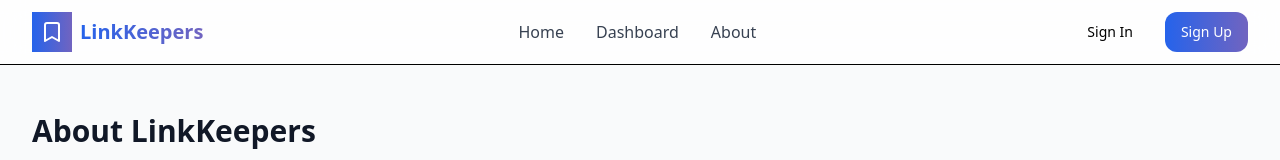
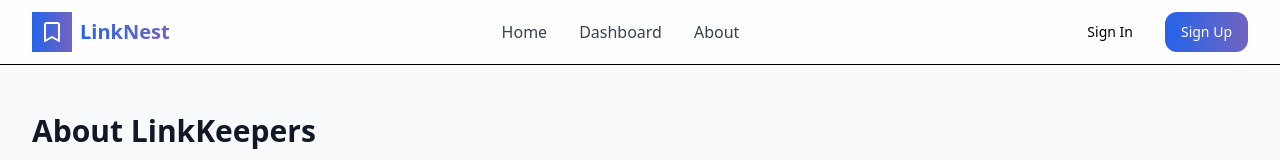
Before and after one commit to ayushsoni02/LinkNest, a React (Vite) app in the folder MindVault-FE/: page /about in a window 1280 px wide. Shown: the top 160 px of the page. Built offline with nearby package versions, Linux system fonts and the light colour scheme.

Commit message:
Do some changes

```diff
--- a/MindVault-FE/index.html
+++ b/MindVault-FE/index.html
@@ -2,11 +2,11 @@
 <html lang="en">
   <head>
     <meta charset="UTF-8" />
-    <link rel="icon" type="image/svg+xml" href="/vite.svg" />
+    <link rel="icon" type="image/svg+xml" href="/bookmark-regular.svg" />
     <meta name="viewport" content="width=device-width, initial-scale=1.0" />
     <script async src="https://platform.twitter.com/widgets.js" charset="utf-8"></script>
 
-    <title>Vite + React + TS</title>
+    <title>LinkNest</title>
   </head>
   <body>
     <div id="root"></div>
--- a/MindVault-FE/src/components/Footer.tsx
+++ b/MindVault-FE/src/components/Footer.tsx
@@ -12,7 +12,7 @@ const Footer = () => {
               <div className="p-2 bg-gradient-to-r from-blue-600 to-purple-600 rounded-lg">
                 <Bookmark className="h-6 w-6 text-white" />
               </div>
-              <span className="text-xl font-bold">LinkKeepers</span>
+              <span className="text-xl font-bold">LinkNest</span>
             </div>
             <p className="text-gray-400 mb-6 max-w-md">
               The ultimate platform for saving, organizing, and rediscovering meaningful content from across the web. Never lose an important link again.
@@ -55,7 +55,7 @@ const Footer = () => {
 
         <div className="border-t border-gray-800 mt-12 pt-8 text-center">
           <p className="text-gray-400">
-            © 2024 Recallio. All rights reserved. Built with ❤️ for content curators.
+            © 2024 LinkNest. All rights reserved. Built with ❤️ for content curators.
           </p>
         </div>
       </div>
--- a/MindVault-FE/src/components/Navigation.tsx
+++ b/MindVault-FE/src/components/Navigation.tsx
@@ -84,7 +84,7 @@ const Navigation = () => {
               <Bookmark className="h-6 w-6 text-white" />
             </div>
             <Link to="/" className="text-xl font-bold bg-gradient-to-r from-blue-600 to-purple-600 bg-clip-text text-transparent">
-              LinkKeepers
+              LinkNest
             </Link>
           </div>
 
--- a/MindVault-FE/src/components/Sidebar.tsx
+++ b/MindVault-FE/src/components/Sidebar.tsx
@@ -33,7 +33,7 @@ export default function Sidebar() {
             <Logo />
           </div>
           {isExpanded && (
-            <span className="text-2xl font-bold text-gray-800">Cerebra</span>
+            <span className="text-2xl font-bold text-blue-900">LinkNest</span>
           )}
         </div>
         <button onClick={toggleSidebar} className="text-gray-600">
--- a/MindVault-FE/src/icons/Logo.tsx
+++ b/MindVault-FE/src/icons/Logo.tsx
@@ -3,7 +3,9 @@ const Logo = () => {
         // <svg xmlns="http://www.w3.org/2000/svg" fill="none" viewBox="0 0 24 24" stroke-width="1.5" stroke="currentColor" className="size-8  ">
         //     <path stroke-linecap="round" stroke-linejoin="round" d="M4.26 10.147a60.438 60.438 0 0 0-.491 6.347A48.62 48.62 0 0 1 12 20.904a48.62 48.62 0 0 1 8.232-4.41 60.46 60.46 0 0 0-.491-6.347m-15.482 0a50.636 50.636 0 0 0-2.658-.813A59.906 59.906 0 0 1 12 3.493a59.903 59.903 0 0 1 10.399 5.84c-.896.248-1.783.52-2.658.814m-15.482 0A50.717 50.717 0 0 1 12 13.489a50.702 50.702 0 0 1 7.74-3.342M6.75 15a.75.75 0 1 0 0-1.5.75.75 0 0 0 0 1.5Zm0 0v-3.675A55.378 55.378 0 0 1 12 8.443m-7.007 11.55A5.981 5.981 0 0 0 6.75 15.75v-1.5" />
         // </svg>
-        <svg xmlns="http://www.w3.org/2000/svg" viewBox="0 0 512 512" stroke-width="1.5" stroke="currentColor" className="size-8  "><path d="M184 0c30.9 0 56 25.1 56 56l0 400c0 30.9-25.1 56-56 56c-28.9 0-52.7-21.9-55.7-50.1c-5.2 1.4-10.7 2.1-16.3 2.1c-35.3 0-64-28.7-64-64c0-7.4 1.3-14.6 3.6-21.2C21.4 367.4 0 338.2 0 304c0-31.9 18.7-59.5 45.8-72.3C37.1 220.8 32 207 32 192c0-30.7 21.6-56.3 50.4-62.6C80.8 123.9 80 118 80 112c0-29.9 20.6-55.1 48.3-62.1C131.3 21.9 155.1 0 184 0zM328 0c28.9 0 52.6 21.9 55.7 49.9c27.8 7 48.3 32.1 48.3 62.1c0 6-.8 11.9-2.4 17.4c28.8 6.2 50.4 31.9 50.4 62.6c0 15-5.1 28.8-13.8 39.7C493.3 244.5 512 272.1 512 304c0 34.2-21.4 63.4-51.6 74.8c2.3 6.6 3.6 13.8 3.6 21.2c0 35.3-28.7 64-64 64c-5.6 0-11.1-.7-16.3-2.1c-3 28.2-26.8 50.1-55.7 50.1c-30.9 0-56-25.1-56-56l0-400c0-30.9 25.1-56 56-56z"/></svg>
+        // <svg xmlns="http://www.w3.org/2000/svg" viewBox="0 0 512 512" stroke-width="1.5" stroke="currentColor" className="size-8  "><path d="M184 0c30.9 0 56 25.1 56 56l0 400c0 30.9-25.1 56-56 56c-28.9 0-52.7-21.9-55.7-50.1c-5.2 1.4-10.7 2.1-16.3 2.1c-35.3 0-64-28.7-64-64c0-7.4 1.3-14.6 3.6-21.2C21.4 367.4 0 338.2 0 304c0-31.9 18.7-59.5 45.8-72.3C37.1 220.8 32 207 32 192c0-30.7 21.6-56.3 50.4-62.6C80.8 123.9 80 118 80 112c0-29.9 20.6-55.1 48.3-62.1C131.3 21.9 155.1 0 184 0zM328 0c28.9 0 52.6 21.9 55.7 49.9c27.8 7 48.3 32.1 48.3 62.1c0 6-.8 11.9-2.4 17.4c28.8 6.2 50.4 31.9 50.4 62.6c0 15-5.1 28.8-13.8 39.7C493.3 244.5 512 272.1 512 304c0 34.2-21.4 63.4-51.6 74.8c2.3 6.6 3.6 13.8 3.6 21.2c0 35.3-28.7 64-64 64c-5.6 0-11.1-.7-16.3-2.1c-3 28.2-26.8 50.1-55.7 50.1c-30.9 0-56-25.1-56-56l0-400c0-30.9 25.1-56 56-56z"/></svg>
+        //    <svg xmlns="http://www.w3.org/2000/svg" viewBox="0 0 384 512" stroke-width="1.5" stroke="currentColor" className="size-8  "><path d="M0 48V487.7C0 501.1 10.9 512 24.3 512c5 0 9.9-1.5 14-4.4L192 400 345.7 507.6c4.1 2.9 9 4.4 14 4.4c13.4 0 24.3-10.9 24.3-24.3V48c0-26.5-21.5-48-48-48H48C21.5 0 0 21.5 0 48z"/></svg>
+              <svg xmlns="http://www.w3.org/2000/svg" viewBox="0 0 384 612" stroke-width="1.5" stroke="currentColor" className="size-8  "><path d="M0 48C0 21.5 21.5 0 48 0l0 48 0 393.4 130.1-92.9c8.3-6 19.6-6 27.9 0L336 441.4 336 48 48 48 48 0 336 0c26.5 0 48 21.5 48 48l0 440c0 9-5 17.2-13 21.3s-17.6 3.4-24.9-1.8L192 397.5 37.9 507.5c-7.3 5.2-16.9 5.9-24.9 1.8S0 497 0 488L0 48z"/></svg>
     );
 };
 
```
Also changed, not shown: MindVault-FE/public/bookmark-regular.svg (added), MindVault-FE/public/bookmark-solid.svg (added).
